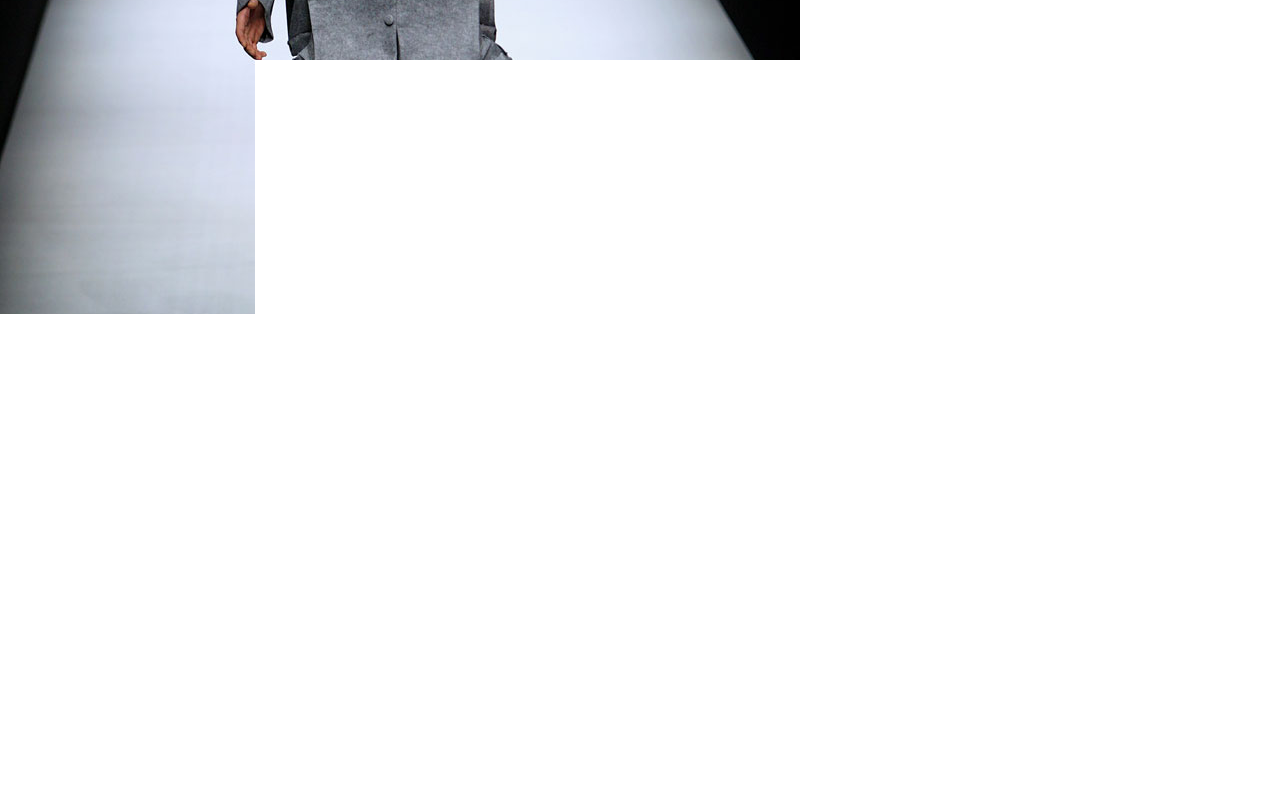
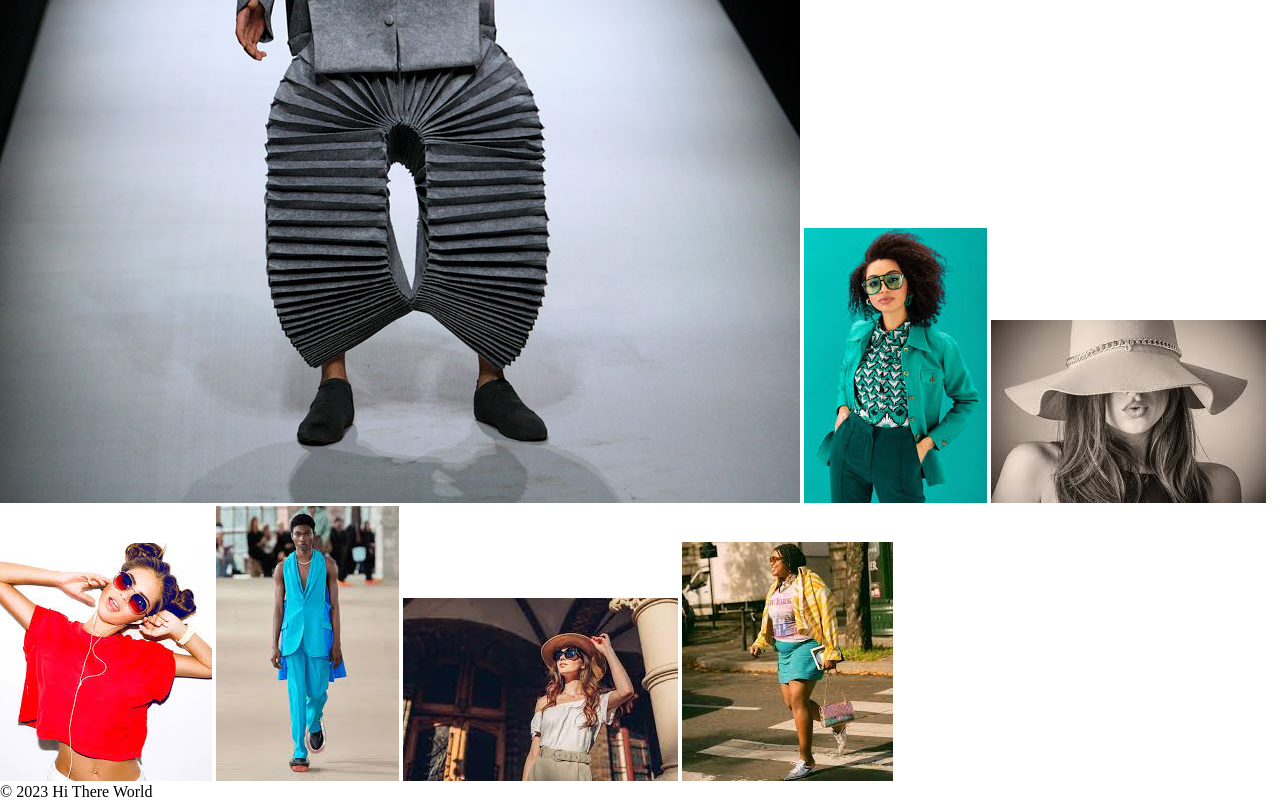
Before and after one commit to humzarshad/339final, a plain HTML site: page page1.html in a window 1280 px wide. Shown: the part 3243-4043 px from the top of the page. Before the commit the page ends 3765 px from the top, so only its background shows below. Drawn offline with Linux system fonts and the light colour scheme.

Commit message:
added remaining pictures

```diff
--- a/page1.html
+++ b/page1.html
@@ -26,12 +26,12 @@
       <img src="images/commes_des_garcons.jpg" alt="Commes des Garcons runway model">
       <img src="images/margiela.jpg" alt="Maison Margiela runway model">
       <img src="images/accordian.jpg" alt="Runway model in accordian pants">
-      <img src="image13.jpg" alt="Image 4">
-      <img src="image14.jpg" alt="Image 5">
-      <img src="image15.jpg" alt="Image 6">
-      <img src="image16.jpg" alt="Image 7">
-      <img src="image17.jpg" alt="Image 8">
-      <img src="image18.jpg" alt="Image 9">
+      <img src="images/images-13.jpeg" alt="Royalty free image of Fashion Model">
+      <img src="images/images-12.jpeg" alt="Black and White fashion photo">
+      <img src="images/images-11.jpeg" alt="Music Enjoyer Fashion Picture">
+      <img src="images/images-10.jpeg" alt="Runway Model in Vouge Business">
+      <img src="images/images-8.jpeg" alt="Sunny day for a model">
+      <img src="images/images-9.jpeg" alt="Casual celebrity">
     </main>
     <footer>
       <p>&copy; 2023 Hi There World</p>
```
Also changed, not shown: images/images-10.jpeg (added), images/images-11.jpeg (added), images/images-12.jpeg (added), images/images-13.jpeg (added), images/images-7.jpeg (added), images/images-8.jpeg (added), images/images-9.jpeg (added).
